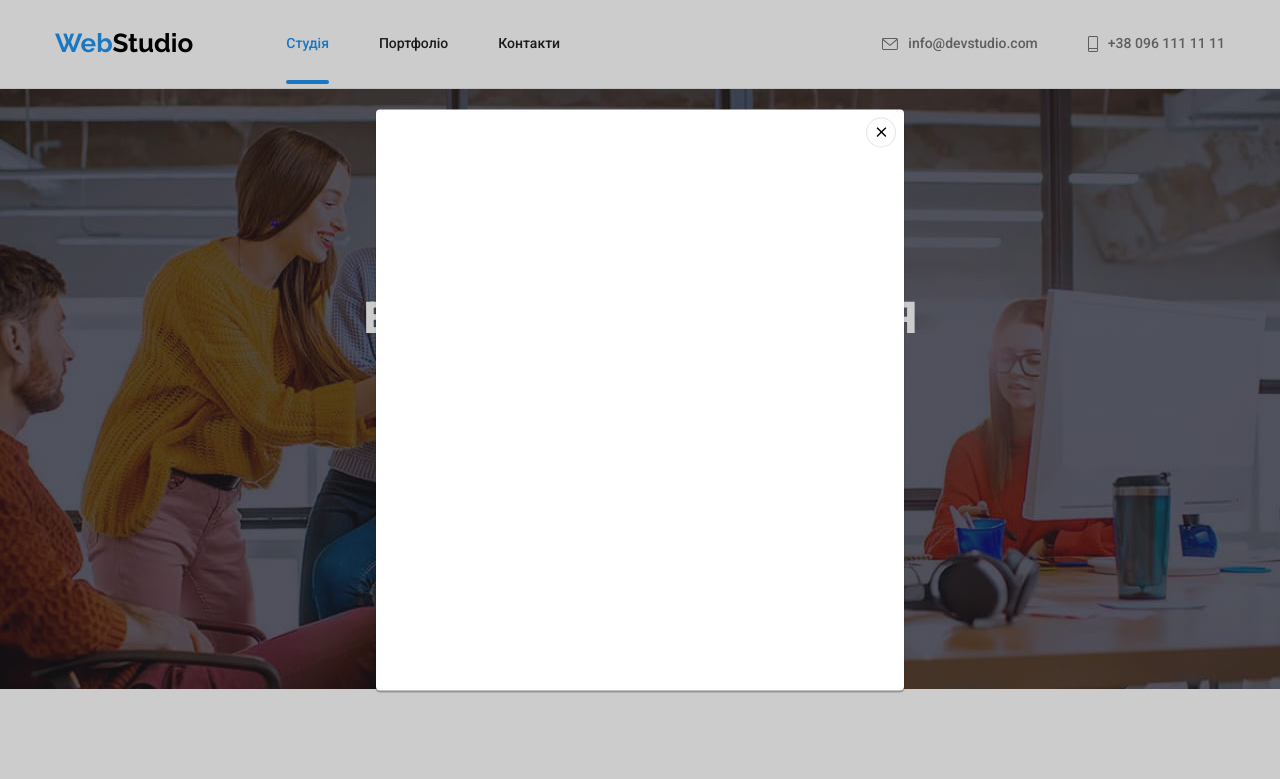
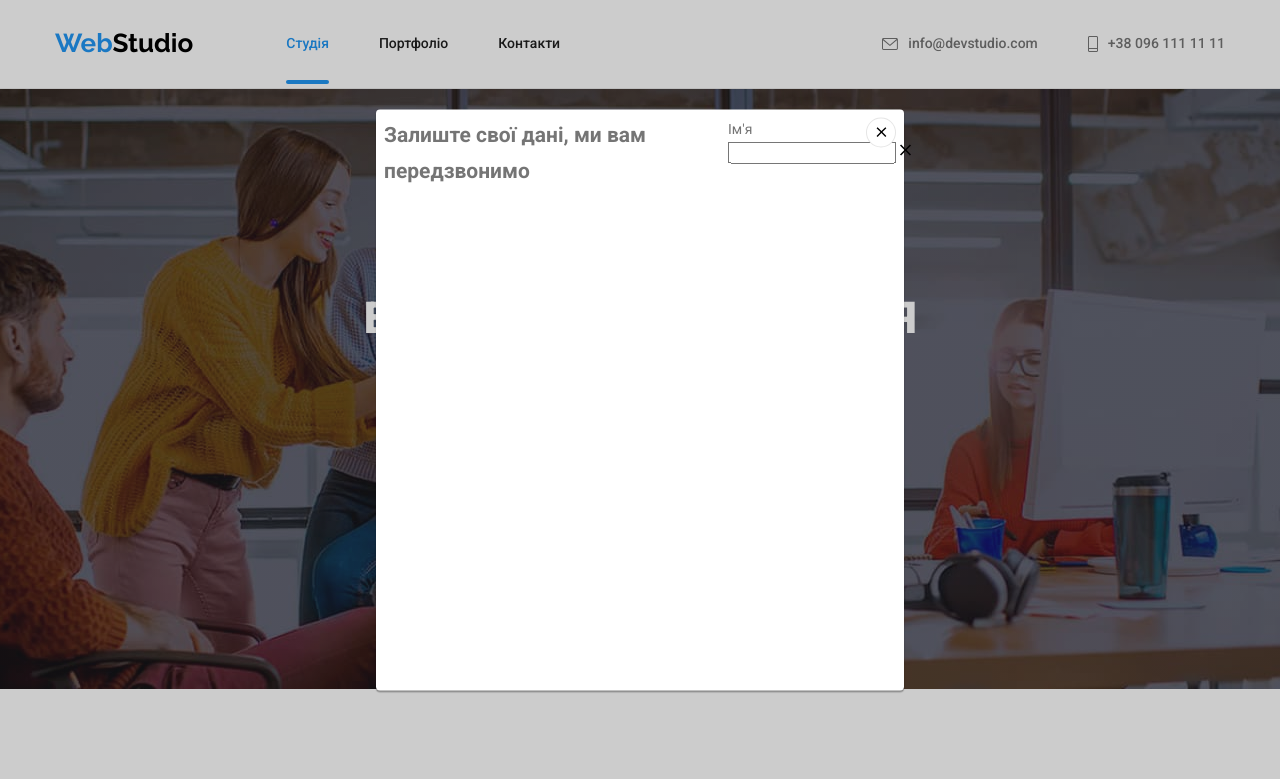
Before and after one commit to InnaPokydko/goit-markup-hw-06, a plain HTML site: page index.html in a window 1280 px wide. Both pictures are taken after a click on the button "Замовити послугу". Shown: the top 779 px of the page. Drawn offline with nearby package versions, Linux system fonts and the light colour scheme.

Commit message:
modal form

```diff
--- a/css/styles.css
+++ b/css/styles.css
@@ -846,3 +846,13 @@ ul {
 .backdrop.is-hidden .modal {
   transform: translate(-50%, -50%);
 }
+
+/*modal form*/
+
+.form-input {
+
+}
+
+.form-modal-icon {
+  position: absolute;
+}
--- a/index.html
+++ b/index.html
@@ -489,6 +489,16 @@
             <use href="./images/icons.svg#icon-close-black"></use>
           </svg>
         </button>
+        <h2>Залиште свої дані, ми вам передзвонимо</h2>
+        <form name="modal-form">
+          <label class="label-modal" for="name-modal">Ім'я</label>
+          <div class="form-control">
+            <input class="form-input" id="name-modal" type="text" name="name-modal"/>
+            <svg class="form-modal-icon" width="18px" height="18px">
+              <use href="./images/icons.svg#icon-close-black"></use>
+            </svg>
+          </div>
+        </form>
       </div>
     </div>
     <script src="./js/modal.js"></script>
```
